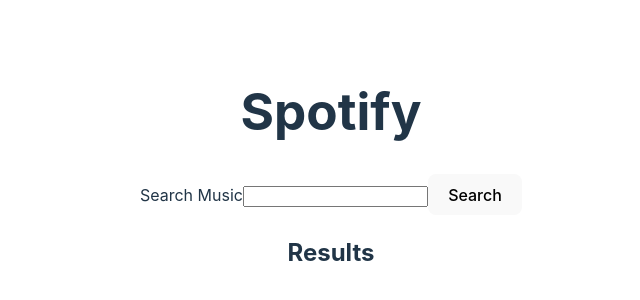
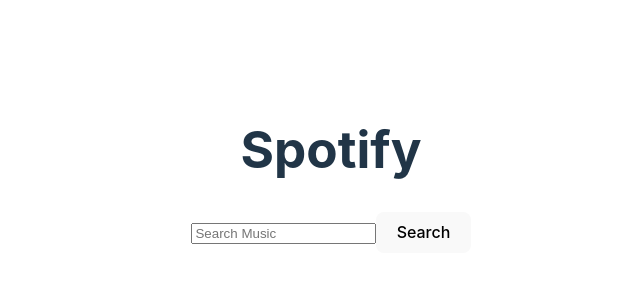
Before and after one commit to tonitoar/Spotify-Practice-Project, a React (Vite) app: page / in a window 1280 px wide. Shown: the part 230-530 px from the top of the page, without its empty margins (309-949 px from the left). Built offline with nearby package versions, Linux system fonts and the light colour scheme.

Commit message:
3/4 Components data realtions Done

```diff
--- a/src/App.jsx
+++ b/src/App.jsx
@@ -2,14 +2,26 @@
 import SearchBar from "./components/SearchBar";
 import SearchResults from './components/SearchResults';
 
+import { useState } from 'react';
+
 export default function App() {
+
+  const [dataBase] = useState([
+    { name: "Shape of You", artist: "Ed Sheeran", album: "Divide", id: 1 },
+    { name: "Blinding Lights", artist: "The Weeknd", album: "After Hours", id: 2 },
+    { name: "Someone Like You", artist: "Adele", album: "21", id: 3 },
+  ]);
+
+const [searchMusic, setSearchMusic] = useState([])
 
 
   return (
     <>
       <h1>Spotify</h1>
-      <SearchBar />
-      <SearchResults />
+      <SearchBar dataBase={dataBase} setSearchMusic={setSearchMusic}/>
+      {/* SHOW THE COMPONET WHEN SEARCHMUSIC(DATA) EXIST */}
+      {searchMusic.length > 0 && <SearchResults  musicResults={searchMusic}/>}
+      {/* ANOTHER WAY => {searchMusic.length > 0 ? <SearchResults musicResults={searchMusic} /> : null} */}
     </>
   )
 }
--- a/src/components/SearchBar.jsx
+++ b/src/components/SearchBar.jsx
@@ -1,15 +1,63 @@
-export default function SearchBar() {
+import { useState } from "react";
+import PropTypes from "prop-types";
+
+export default function SearchBar({ dataBase, setSearchMusic }) {
+  const [query, setQuery] = useState(""); //* stores user input
+
   function handleSubmit(e) {
-    e.preventDefault();
+    e.preventDefault(); //* prevents refresh page
+
+    //* If the query is empty, show alert and return early
+    if (query.trim() === "") {
+      alert("EMPTY");
+      return;
+    }
+
+    //*Filter DATABASE en función del QUERY(user input)
+    const filteredMusic = dataBase.filter((song) => {
+      return (
+        song.name.toLowerCase().includes(query.toLowerCase()) ||
+        song.artist.toLowerCase().includes(query.toLowerCase()) ||
+        song.album.toLowerCase().includes(query.toLowerCase())
+      );
+    });
+
+    //*Update the parent state with SETSEARCHMUSIC function from the parent
+    setSearchMusic(filteredMusic);
+
+    //*Music not found
+    if (filteredMusic.length === 0) {
+      alert("NOT FOUND");
+    }
+
+    console.log("filtered", filteredMusic);
   }
 
   return (
     <>
       <form onSubmit={handleSubmit}>
-        <label htmlFor="search">Search Music</label>
-        <input type="text" id="search" name="search" />
+        <input
+          type="text"
+          id="search"
+          name="search"
+          placeholder="Search Music"
+          value={query}
+          onChange={(e) => setQuery(e.target.value)}
+        />
         <button type="submit">Search</button>
       </form>
     </>
   );
 }
+
+SearchBar.propTypes = {
+  dataBase: PropTypes.arrayOf(
+    PropTypes.shape({
+      name: PropTypes.string.isRequired,
+      artist: PropTypes.string.isRequired,
+      album: PropTypes.string.isRequired,
+      id: PropTypes.number.isRequired,
+    })
+  ).isRequired,
+  setSearchMusic: PropTypes.func.isRequired,
+};
--- a/src/components/SearchResults.jsx
+++ b/src/components/SearchResults.jsx
@@ -1,10 +1,24 @@
 import TrackList from "./TrackList";
 
-export default function SearchResults() {
+import PropTypes from "prop-types";
+
+export default function SearchResults({musicResults}) {
+
     return(
         <>
             <h2>Results</h2>
-            <TrackList/>
+            <TrackList musicResults={musicResults}/>
         </>
     );
 };
+
+SearchResults.propTypes = {
+ musicResults: PropTypes.arrayOf(
+    PropTypes.shape({
+      name: PropTypes.string.isRequired,
+      artist: PropTypes.string.isRequired,
+      album: PropTypes.string.isRequired,
+      id: PropTypes.number.isRequired,
+    })
+  ).isRequired,
+};
--- a/src/components/Track.jsx
+++ b/src/components/Track.jsx
@@ -1,13 +1,13 @@
 import PropTypes from "prop-types";
 
-export default function Track({ result }) {
+export default function Track({ music }) {
   return (
     <>
       <div>
-        <h3>{result.name}</h3>
-        <p>{result.artist}</p>
-        <p>{result.album}</p>
-        <p>{result.id}</p>
+        <h3>{music.name}</h3>
+        <p>{music.artist}</p>
+        <p>{music.album}</p>
+        <p>{music.id}</p>
       </div>
     </>
   );
@@ -16,7 +16,7 @@
 //Prop validation
 
 Track.propTypes = {
-  result: PropTypes.arrayOf(
+  music: PropTypes.arrayOf(
     PropTypes.shape({
       name: PropTypes.string.isRequired,
       artist: PropTypes.string.isRequired,
--- a/src/components/TrackList.jsx
+++ b/src/components/TrackList.jsx
@@ -1,17 +1,27 @@
-import { useState } from "react";
+import PropTypes from "prop-types";
 import Track from "./Track";
 
-export default function TrackList() {
+export default function TrackList({musicResults}) {
 
-    const [results] = useState([{name:"", artist:"", album:"", id:null }]);
 
     return(
         <>
            <div>
-                {results.map(item => (
-                    <Track key={item.id} result={item} />
+                {musicResults.map(item => (
+                    <Track key={item.id} music={item} />
                 ))}
            </div>
         </>
     );
 }
+
+TrackList.propTypes = {
+  musicResults: PropTypes.arrayOf(
+    PropTypes.shape({
+      name: PropTypes.string.isRequired,
+      artist: PropTypes.string.isRequired,
+      album: PropTypes.string.isRequired,
+      id: PropTypes.number.isRequired,
+    })
+  ).isRequired,
+};
```
Also changed, not shown: src/components/Playlist.jsx (+23 -0 lines).
